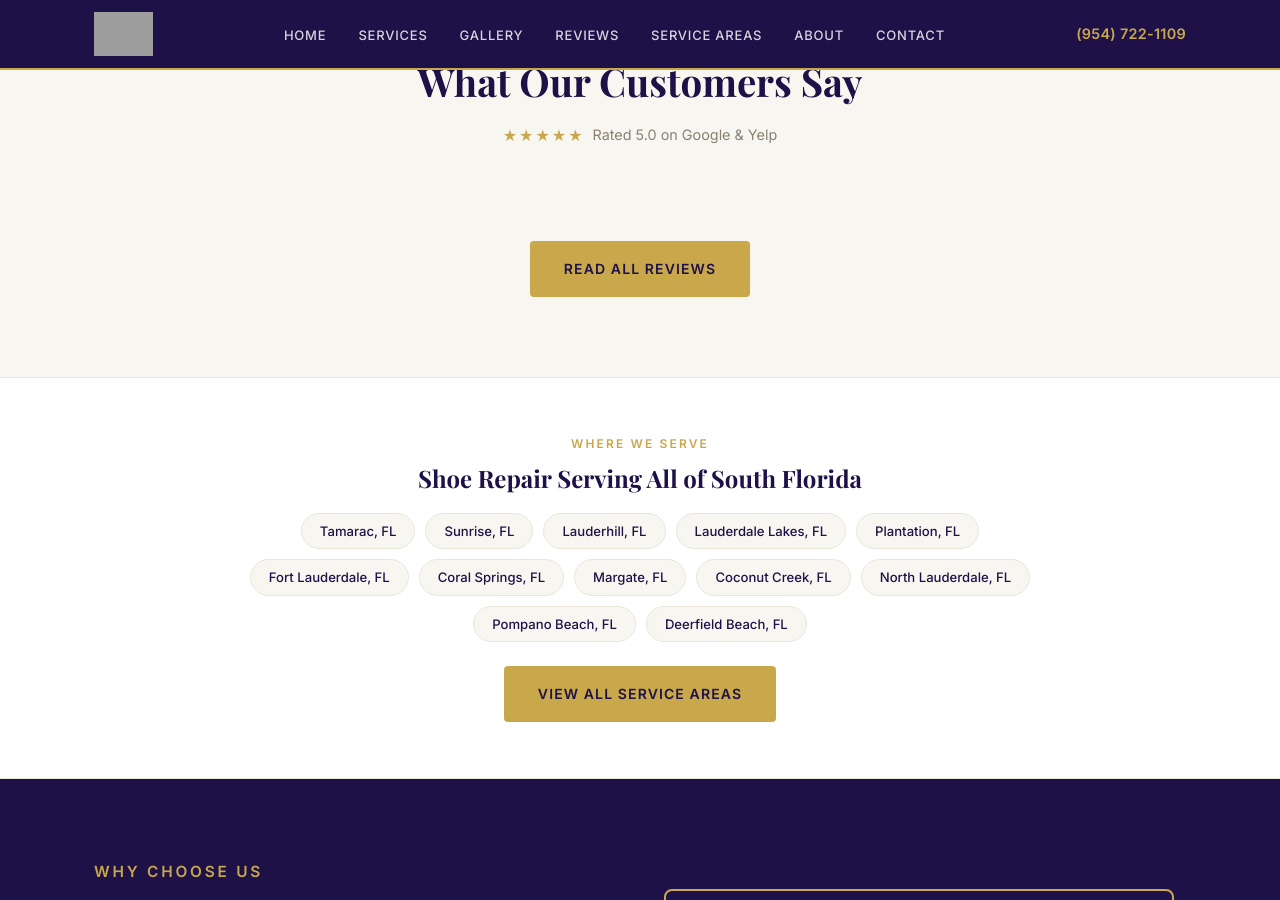
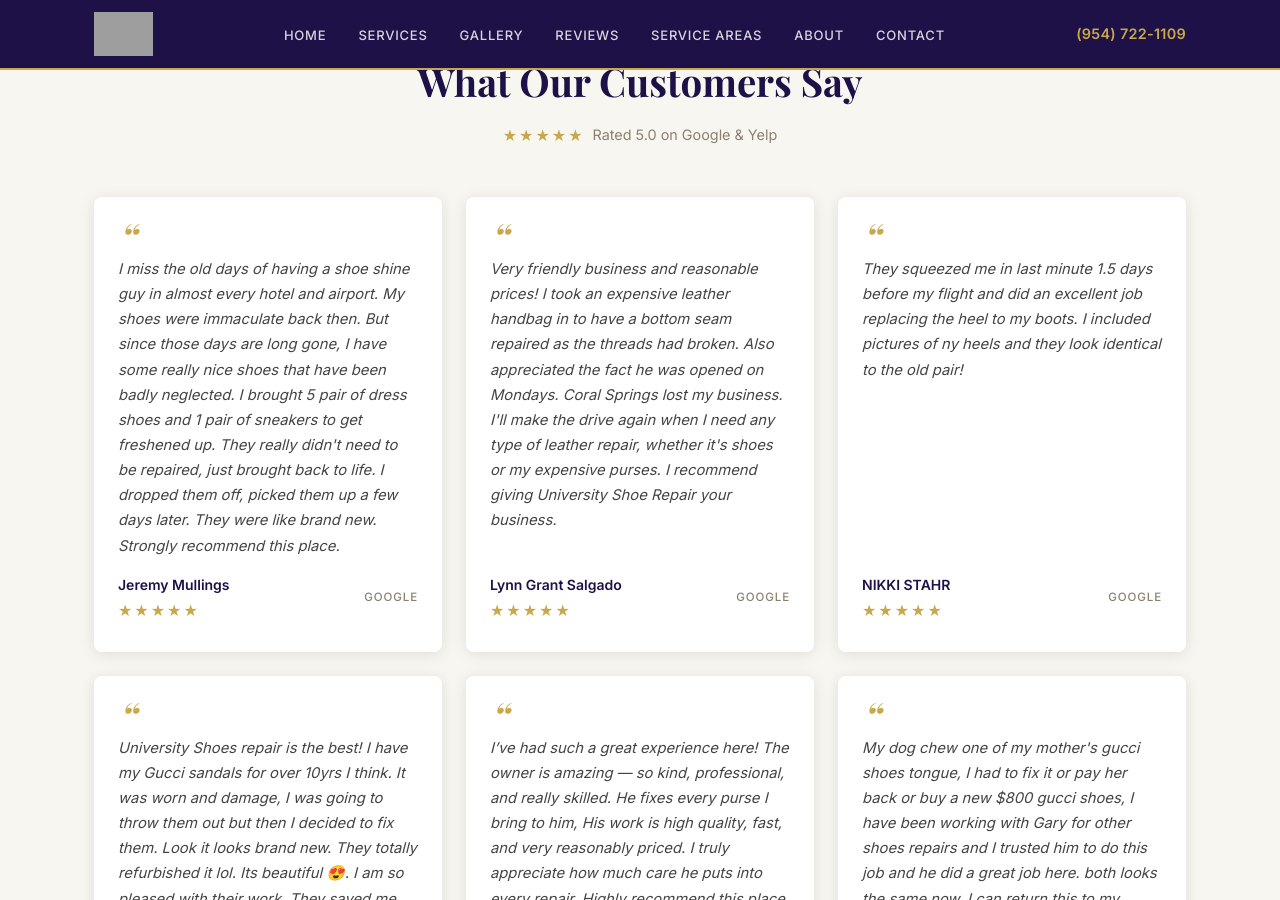
Before and after one commit to JamesBrownR/University-Shoe-Repair, a Jekyll site: the page built from index.html, in a window 1280 px wide and 900 px high, scrolled down 3741 px. Built offline with Jekyll 4.4.1, drawn with Linux system fonts in a browser that asks for light colours; some of the changed text lies outside the part shown; grey boxes are pictures that could not be loaded.

Commit message:
Update index.html

```diff
--- a/index.html
+++ b/index.html
@@ -218,7 +218,7 @@ description: "University Shoe Repair in Tamarac, FL offers expert shoe repair, l
     </div>
   </section>
 
-  <!-- REVIEWS -->
+<!-- REVIEWS -->
   <section class="reviews" aria-labelledby="reviews-heading">
     <div class="container">
       <div class="reviews-head">
@@ -229,16 +229,11 @@ description: "University Shoe Repair in Tamarac, FL offers expert shoe repair, l
           Rated 5.0 on Google &amp; Yelp
         </div>
       </div>
-
 <div class="reviews-grid">
-  {% assign featured = site.data.reviews
-    | where: "featured", "yes"
-    | where_exp: "r", "r.text != nil and r.text != ''"
-    | limit: 6 %}
-
+  {% assign featured = site.data.reviews | where: "featured", true | where_exp: "r", "r.text != ''" | limit: 6 %}
   {% for review in featured %}
   <article class="review-card">
-    <blockquote>{{ review.text | escape }}</blockquote>
+    <blockquote>{{ review.text }}</blockquote>
     <div class="review-meta">
       <div>
         <div class="review-author">{{ review.author }}</div>
```
